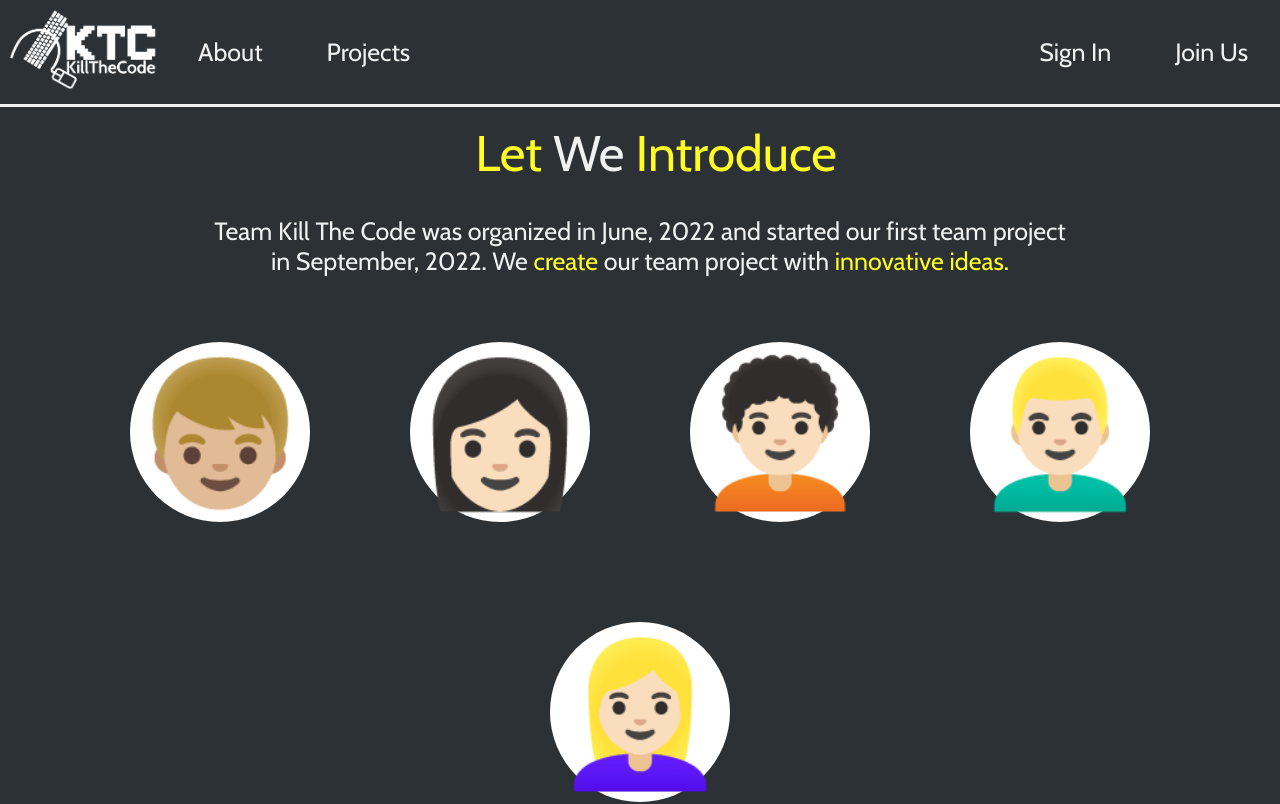
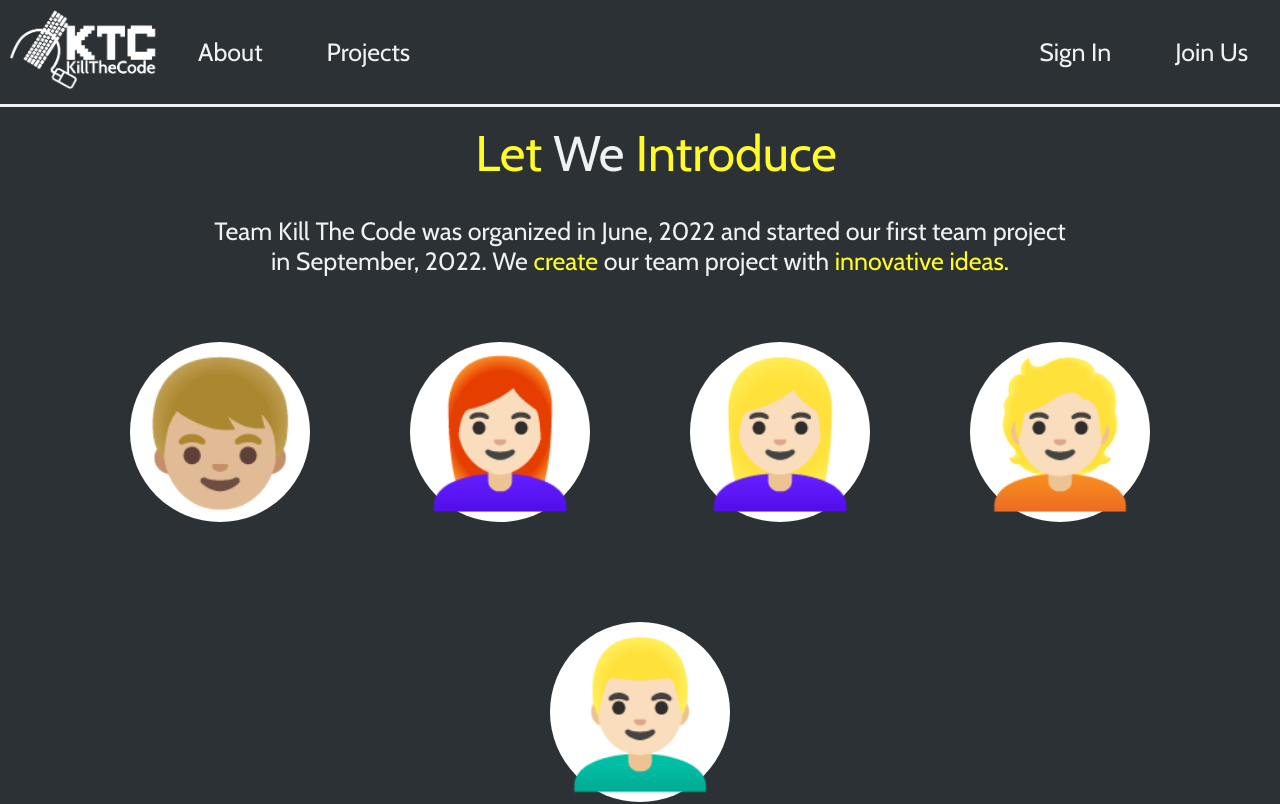
Before and after one commit to Jonghan-park/KillTheCode, a React (Create React App) app in the folder frontend/: page /about in a window 1280 px wide. Shown: the top 804 px of the page. Built offline with nearby package versions, Linux system fonts and the light colour scheme.

Commit message:
Update user objects

```diff
--- a/frontend/src/components/About/About.js
+++ b/frontend/src/components/About/About.js
@@ -2,8 +2,22 @@ import React, { useState } from "react";
 import Emoji from "./Emoji";
 import "./About.css";
 
+const users = [
+  { name: "Joseph", emojiInUser: "👦🏼" },
+  { name: "Eunji", emojiInUser: "👩🏻‍🦰" },
+  { name: "Louren", emojiInUser: "👱🏻‍♀️" },
+  { name: "Kai", emojiInUser: "👱🏻" },
+  { name: "Jihoon", emojiInUser: "👱🏻‍♂️" },
+];
+
+const emojis = [
+  users.map((user) => {
+    return user.emojiInUser;
+  }),
+];
+
 const About = () => {
-  const [emoji, setEmoji] = useState(["👦🏼", "👩🏻", "🧑🏻‍🦱", "👱🏻‍♂️", "👱🏻‍♀️"]);
+  const [emoji, setEmoji] = useState(emojis);
   return (
     <div className="aboutContainer">
       <div className="aboutTitle">
--- a/frontend/src/components/About/Emoji.css
+++ b/frontend/src/components/About/Emoji.css
@@ -2,17 +2,20 @@
   display: flex;
   flex-wrap: wrap;
   justify-content: center;
+  width: 100%;
+  height: 100%;
 }
 .emoji{
-  background-color: white;
-  border-radius: 50%;
+
   display: flex;
   flex-direction: row;
   justify-content: center;
   margin: 50px;
-  width: 180px;
-  height: 180px;
   align-items: center;
   font-size: 140px;
   cursor: pointer;
+  background-color: white;
+  border-radius: 50%;
+  width: 180px;
+  height: 180px;
 }
--- a/frontend/src/components/About/Emoji.js
+++ b/frontend/src/components/About/Emoji.js
@@ -7,7 +7,7 @@ const Emoji = ({ emojis }) => {
   };
   return (
     <div className="emojiContainer">
-      {emojis.map((emoji, index) => {
+      {emojis[0].map((emoji, index) => {
         return (
           <div className="emoji" onClick={() => emojiHandler(index)}>
             {emoji}
```
